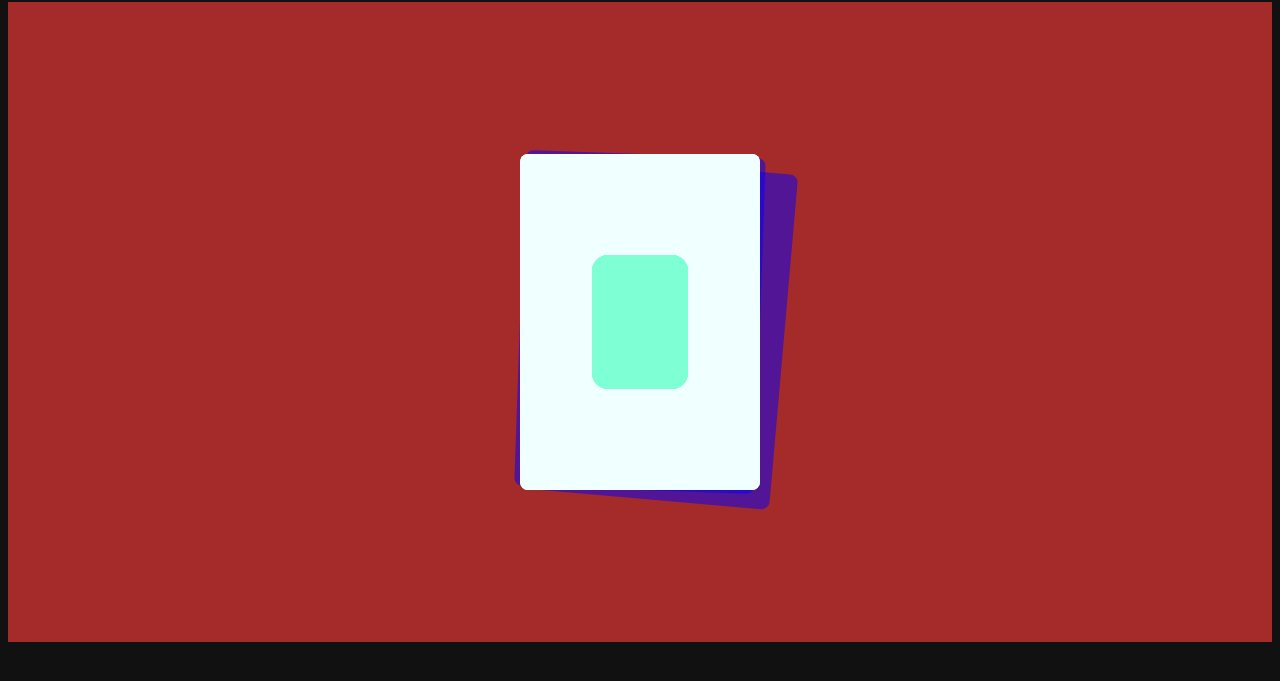
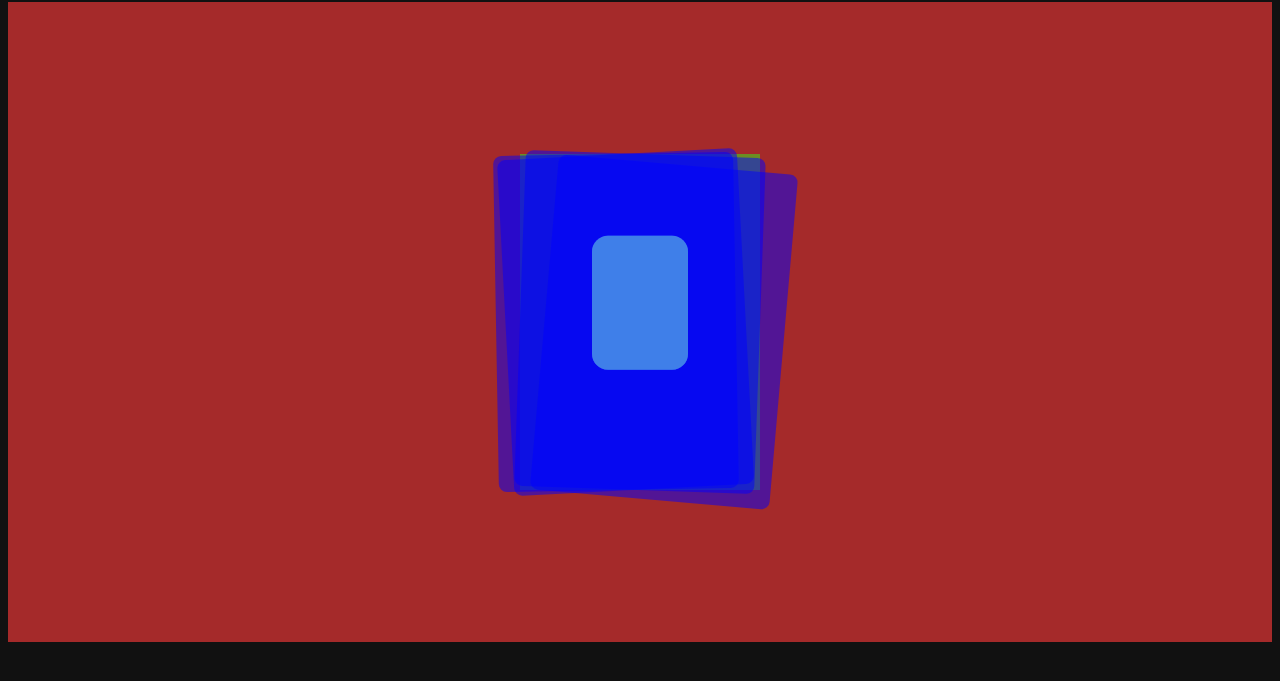
Before and after one commit to timgarciaa/PlayCSS, a plain HTML site: page index.html in a window 1280 px wide. Shown: the part 97-778 px from the top of the page. Drawn offline with Linux system fonts and the light colour scheme.

Commit message:
cubic bezier implementation

```diff
--- a/css/style.css
+++ b/css/style.css
@@ -1,12 +1,12 @@
 @import url("https://fonts.googleapis.com/css?family=Poppins:200,300,400,500,600,700,800,900&display=swap");
 
-html, body {
-  font-family: 'Poppins', sans-serif;
+html,
+body {
+  font-family: "Poppins", sans-serif;
   color: #ffffff;
   scroll-behavior: smooth;
   background-color: #111111;
 }
-
 
 .header {
   display: flex;
@@ -18,13 +18,20 @@ html, body {
   height: 80vh;
   display: grid;
   place-items: center;
+}
 
+.card-group {
+  aspect-ratio: 5/7;
+  width: 30vmin;
+  background-color: olivedrab;
+  transition: transform 400ms ease;
 }
 
 .card {
   aspect-ratio: 5/7;
   background-color: azure;
   position: absolute;
+  transition: transform 800ms cubic-bezier(.05,.43,.25,.95);
 }
 
 .big-card {
@@ -36,24 +43,59 @@ html, body {
   width: 12vmin;
   border-radius: 2vmin;
   background-color: aquamarine;
+  left: 50%;
+  top: 50%;
+  transform: translate(-50%, -50%);
 }
 
-.big-card:nth-child(1) {
+.big-card:nth-child(2) {
   background-color: rgba(0, 0, 255, 0.5);
   transform: translateX(-10%) rotate(-1deg);
 }
 
-.big-card:nth-child(2) {
+.big-card:nth-child(4) {
   background-color: rgba(0, 0, 255, 0.5);
   transform: rotate(2deg);
 }
 
-.big-card:nth-child(1) {
+.big-card:nth-child(6) {
   background-color: rgba(0, 0, 255, 0.5);
   transform: translateX(-6%) rotate(-3deg);
 }
 
-.big-card:nth-child(1) {
+.big-card:nth-child(8) {
   background-color: rgba(0, 0, 255, 0.5);
   transform: translate(10%, 3%) rotate(5deg);
 }
+
+.card-group:hover > .big-card:nth-child(2) {
+  transform: translate(-75%, 16%) rotate(-24deg);
+}
+
+.card-group:hover > .big-card:nth-child(4) {
+  transform: translate(-25%, 8%) rotate(-8deg);
+}
+
+.card-group:hover > .big-card:nth-child(6) {
+  transform: translate(25%, 8%) rotate(8deg);
+}
+
+.card-group:hover > .big-card:nth-child(8) {
+  transform: translate(75%, 16%) rotate(24deg);
+}
+
+.card-group:hover > .little-card:nth-child(1) {
+  transform: translate(200%, -160%) rotate(-15deg);
+}
+
+.card-group:hover > .little-card:nth-child(3) {
+  transform: translate(160%, 170%) rotate(15deg);
+}
+
+.card-group:hover > .little-card:nth-child(5) {
+  transform: translate(-200%, -170%) rotate(15deg);
+}
+
+.card-group:hover > .little-card:nth-child(7) {
+  transform: translate(-280%, 140%) rotate(-15deg);
+}
--- a/index.html
+++ b/index.html
@@ -1,32 +1,28 @@
 <!DOCTYPE html>
 <html lang="en">
   <head>
-  <meta charset="UTF-8">
-  <meta http-equiv="X-UA-Compatible" content="IE=edge">
-  <meta name="viewport" content="width=device-width, initial-scale=1.0">
-  <link rel="stylesheet" href="css/style.css"/>
+    <meta charset="UTF-8" />
+    <meta http-equiv="X-UA-Compatible" content="IE=edge" />
+    <meta name="viewport" content="width=device-width, initial-scale=1.0" />
+    <link rel="stylesheet" href="css/style.css" />
     <title>PlayCSS</title>
   </head>
   <body>
-
     <div class="header">
       <h1>PlayCSS</h1>
     </div>
 
-  <div class="card-area">
-
+    <div class="card-area" data-index="0" data-status="active">
+      <div class="card-group">
+        <div class="card little-card"></div>
         <div class="card big-card"></div>
+        <div class="card little-card"></div>
         <div class="card big-card"></div>
+        <div class="card little-card"></div>
         <div class="card big-card"></div>
+        <div class="card little-card"></div>
         <div class="card big-card"></div>
-
-    <div class="card little-card"></div>
-    <div class="card little-card"></div>
-    <div class="card little-card"></div>
-    <div class="card little-card"></div>
-
-
       </div>
-
+    </div>
   </body>
 </html>
```
Lines whose indentation alone changed are shown as unchanged.
